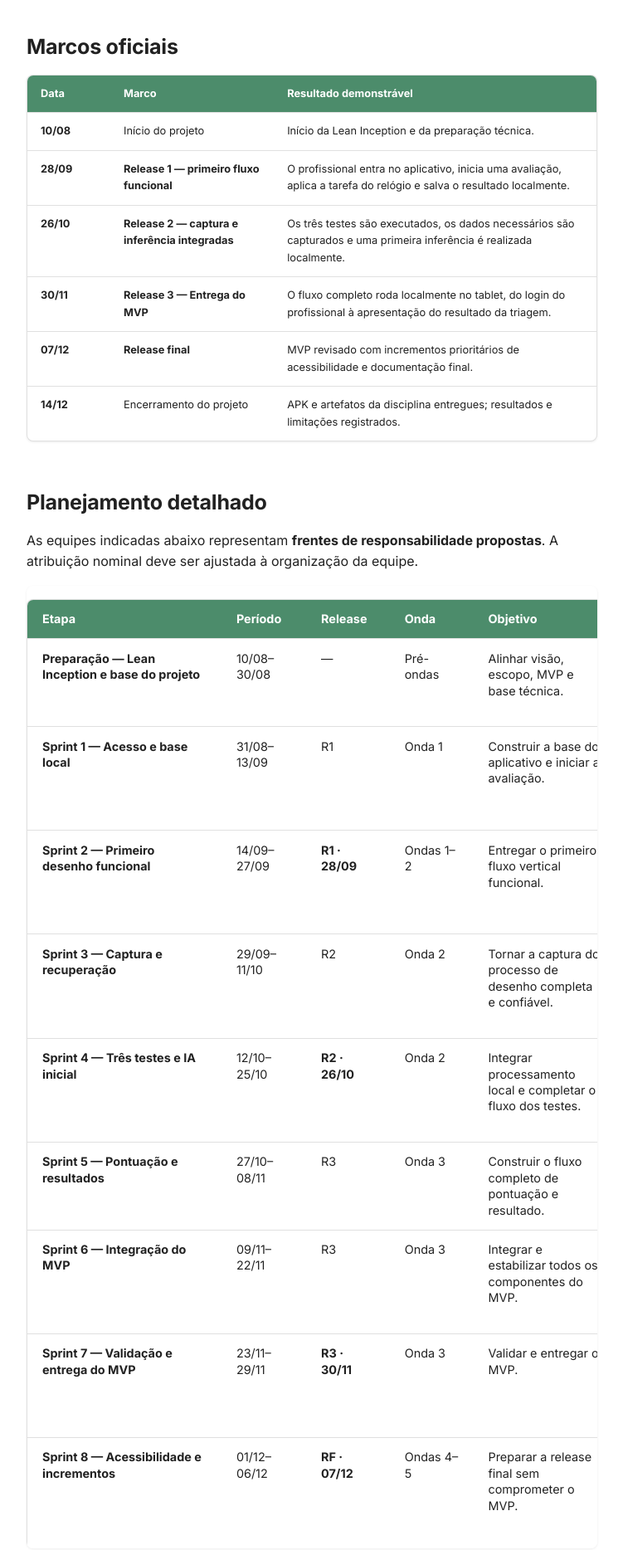
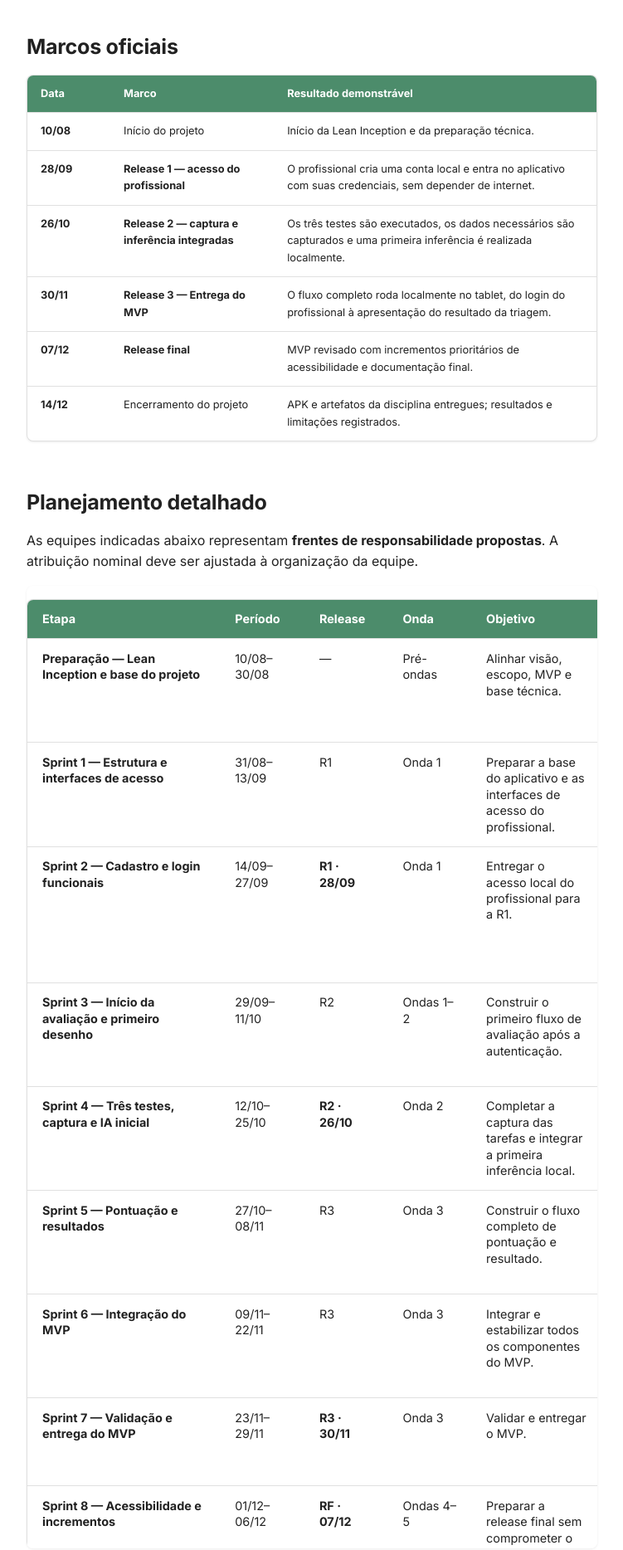
Before and after one commit to apollen27983/UNIEURO_MED-DOCS, an MkDocs documentation site: the page built from docs/processo/roadmap.md, in a window 1280 px wide. Shown: the part 1091-2959 px from the top of the page at 83% size, without its empty margins (264-1015 px from the left). Built offline with MkDocs 1.6.1 and Material for MkDocs 9.7.7, drawn with Linux system fonts in a browser that asks for light colours; comment, search, counter and statistics services are not loaded; some of the changed text lies outside the part shown.

Commit message:
feat: atualizando roadmap com task da r1

```diff
--- a/docs/processo/roadmap.md
+++ b/docs/processo/roadmap.md
@@ -25,7 +25,7 @@ O roadmap distribui as funcionalidades priorizadas no sequenciador ao longo do s
 | Data | Marco | Resultado demonstrável |
 |---|---|---|
 | **10/08** | Início do projeto | Início da Lean Inception e da preparação técnica. |
-| **28/09** | **Release 1 — primeiro fluxo funcional** | O profissional entra no aplicativo, inicia uma avaliação, aplica a tarefa do relógio e salva o resultado localmente. |
+| **28/09** | **Release 1 — acesso do profissional** | O profissional cria uma conta local e entra no aplicativo com suas credenciais, sem depender de internet. |
 | **26/10** | **Release 2 — captura e inferência integradas** | Os três testes são executados, os dados necessários são capturados e uma primeira inferência é realizada localmente. |
 | **30/11** | **Release 3 — Entrega do MVP** | O fluxo completo roda localmente no tablet, do login do profissional à apresentação do resultado da triagem. |
 | **07/12** | **Release final** | MVP revisado com incrementos prioritários de acessibilidade e documentação final. |
@@ -40,10 +40,10 @@ As equipes indicadas abaixo representam **frentes de responsabilidade propostas*
 | Etapa | Período | Release | Onda | Objetivo | Entregas principais | Dependências | Equipes responsáveis | Critério de conclusão | Riscos | Situação esperada do produto ao final |
 |---|---|---|---|---|---|---|---|---|---|---|
 | **Preparação — Lean Inception e base do projeto** | 10/08–30/08 | — | Pré-ondas | Alinhar visão, escopo, MVP e base técnica. | Visão, personas, jornada, sequenciador, arquitetura, repositórios, ambiente e backlog inicial. | Disponibilidade dos stakeholders; decisões de produto e tecnologia. | Produto/UX; Arquitetura; DevOps. | MVP delimitado, backlog priorizado e ambiente utilizável pela equipe. | Atraso nas decisões; escopo amplo; acesso tardio ao hardware. | Base organizacional e técnica pronta, ainda sem entrega funcional. |
-| **Sprint 1 — Acesso e base local** | 31/08–13/09 | R1 | Onda 1 | Construir a base do aplicativo e iniciar a avaliação. | App Android; banco local; cadastro e autenticação; avaliação local; consentimento; protótipo de desenho. | Preparação concluída; arquitetura e backlog disponíveis. | Mobile; Produto/UX; Qualidade. | Profissional autenticado cria uma avaliação, registra consentimento e acessa a área de desenho. | Persistência local instável; experiência inadequada com caneta. | Esqueleto navegável com início do fluxo de avaliação. |
-| **Sprint 2 — Primeiro desenho funcional** | 14/09–27/09 | **R1 · 28/09** | Ondas 1–2 | Entregar o primeiro fluxo vertical funcional. | Instrução do relógio; desenho com caneta; captura inicial; confirmar, apagar e repetir; salvamento local. | Autenticação, avaliação, consentimento e área de desenho da Sprint 1. | Mobile; Produto/UX; Qualidade. | Fluxo do relógio concluído e recuperável localmente em demonstração. | Captura imprecisa; falha ao salvar; interação difícil no tablet. | **Primeiro fluxo funcional pronto para a R1.** |
-| **Sprint 3 — Captura e recuperação** | 29/09–11/10 | R2 | Onda 2 | Tornar a captura do processo de desenho completa e confiável. | Pausas, apagamentos e velocidade; salvamento automático; recuperação; formato padronizado; testes no tablet. | Aprendizados da R1; fluxo de desenho e persistência local. | Mobile; Dados/IA; Qualidade. | Eventos capturados no formato acordado e avaliação interrompida retomada sem perda relevante. | Perda ou inconsistência de dados; diferenças entre dispositivos. | Captura robusta, padronizada e recuperável. |
-| **Sprint 4 — Três testes e IA inicial** | 12/10–25/10 | **R2 · 26/10** | Onda 2 | Integrar processamento local e completar o fluxo dos testes. | Pentágono e cubo; preparação dos desenhos; características iniciais; modelo embarcado; inferência offline. | Captura padronizada da Sprint 3; modelo e formato de entrada disponíveis. | Mobile; Dados/IA; Qualidade. | Três tarefas executam e produzem primeira inferência sem internet no dispositivo-alvo. | Desempenho insuficiente; incompatibilidade do modelo; resultado inconsistente. | **Captura e inferência integradas, prontas para a R2.** |
+| **Sprint 1 — Estrutura e interfaces de acesso** | 31/08–13/09 | R1 | Onda 1 | Preparar a base do aplicativo e as interfaces de acesso do profissional. | App Android; navegação; identidade visual; telas de cadastro e login; validações iniciais dos formulários. | Preparação concluída; arquitetura, protótipo e backlog disponíveis. | Mobile; Produto/UX; Qualidade. | As telas de cadastro e login estão navegáveis, apresentam os campos definidos e informam dados ausentes ou inválidos. | Divergência com o protótipo; problemas de responsividade; atraso na configuração do aplicativo. | Base navegável com o fluxo visual de acesso do profissional. |
+| **Sprint 2 — Cadastro e login funcionais** | 14/09–27/09 | **R1 · 28/09** | Onda 1 | Entregar o acesso local do profissional para a R1. | [US #5 — Cadastro local](https://github.com/fga-eps-mds/2026.2-UNB-FCTE_UNIEURO_MED-APP/issues/5); [US #6 — Login do profissional](https://github.com/fga-eps-mds/2026.2-UNB-FCTE_UNIEURO_MED-APP/issues/6); validação dos dados; armazenamento seguro da senha; bloqueio de credenciais inválidas; testes do fluxo de acesso. | Estrutura do aplicativo e telas de acesso da Sprint 1. | Mobile; Produto/UX; Qualidade. | Com o tablet sem internet, o profissional cria uma conta, entra com credenciais válidas e tem o acesso negado quando os dados estão incorretos. | Falha na persistência local; armazenamento inseguro da senha; comportamento inconsistente entre dispositivos. | **Cadastro e login funcionais prontos para a R1.** |
+| **Sprint 3 — Início da avaliação e primeiro desenho** | 29/09–11/10 | R2 | Ondas 1–2 | Construir o primeiro fluxo de avaliação após a autenticação. | Registro do atendimento; TCLE; instrução do relógio; desenho; confirmação e correção; salvamento local. | Cadastro e login entregues na R1; protocolo e textos validados com o parceiro. | Mobile; Produto/UX; Qualidade. | O profissional autenticado inicia uma avaliação, registra o consentimento e o paciente conclui o primeiro desenho, que permanece salvo no tablet. | Definições pendentes com o parceiro; falha ao salvar; interação inadequada no tablet. | Primeiro fluxo funcional de avaliação concluído localmente. |
+| **Sprint 4 — Três testes, captura e IA inicial** | 12/10–25/10 | **R2 · 26/10** | Onda 2 | Completar a captura das tarefas e integrar a primeira inferência local. | Três tarefas; captura de traçado e imagem; salvamento e recuperação; preparação dos desenhos; modelo embarcado; inferência offline. | Primeiro desenho funcional da Sprint 3; modelo e formato de entrada disponíveis. | Mobile; Dados/IA; Qualidade. | As três tarefas são executadas, seus dados ficam armazenados e uma primeira inferência ocorre sem internet no dispositivo-alvo. | Perda de dados; incompatibilidade do modelo; desempenho insuficiente; diferenças entre dispositivos. | **Captura e inferência integradas, prontas para a R2.** |
 | **Sprint 5 — Pontuação e resultados** | 27/10–08/11 | R3 | Onda 3 | Construir o fluxo completo de pontuação e resultado. | Escores por tarefa e geral; faixa e incerteza; resultado do profissional; encerramento do paciente sem escore. | Inferência local integrada na R2; regras de pontuação validadas. | Dados/IA; Mobile; Produto/UX. | Escores e incerteza são exibidos ao perfil correto; paciente não visualiza o escore. | Interpretação ambígua; exposição indevida; regras não validadas. | Resultado clínico apresentado com separação adequada de perfis. |
 | **Sprint 6 — Integração do MVP** | 09/11–22/11 | R3 | Onda 3 | Integrar e estabilizar todos os componentes do MVP. | Fluxo ponta a ponta; exportação anonimizada; validação offline; testes de integração e E2E; APK candidato. | Fluxos de testes, inferência, pontuação e telas de resultado. | Mobile; Dados/IA; Qualidade/DevOps; Produto/UX. | APK candidato conclui o fluxo inteiro offline e passa pelos testes críticos. | Falhas entre módulos; vazamento de dados; regressões; APK instável. | Versão candidata do MVP integrada e testável. |
 | **Sprint 7 — Validação e entrega do MVP** | 23/11–29/11 | **R3 · 30/11** | Onda 3 | Validar e entregar o MVP. | Correções prioritárias; testes no tablet e caneta; demonstração; documentação da R3; APK funcional. | APK candidato da Sprint 6; hardware e stakeholders disponíveis. | Todas as frentes; Qualidade coordena a validação. | Defeitos bloqueadores resolvidos, demonstração aprovada e APK/documentação entregues. | Defeito crítico tardio; indisponibilidade do hardware ou stakeholder. | **MVP completo pronto para a Release 3.** |
@@ -65,3 +65,4 @@ As equipes indicadas abaixo representam **frentes de responsabilidade propostas*
 | Data | Versão | Descrição | Autor |
 |---|---:|---|---|
 | 13/09/2026 | 1.0 | Criação do roadmap a partir do cronograma oficial da disciplina. | Equipe MED |
+| 25/09/2026 | 1.1 | Redução do escopo da R1 para cadastro e login e replanejamento do primeiro fluxo de avaliação para a R2. | Equipe MED |
```
